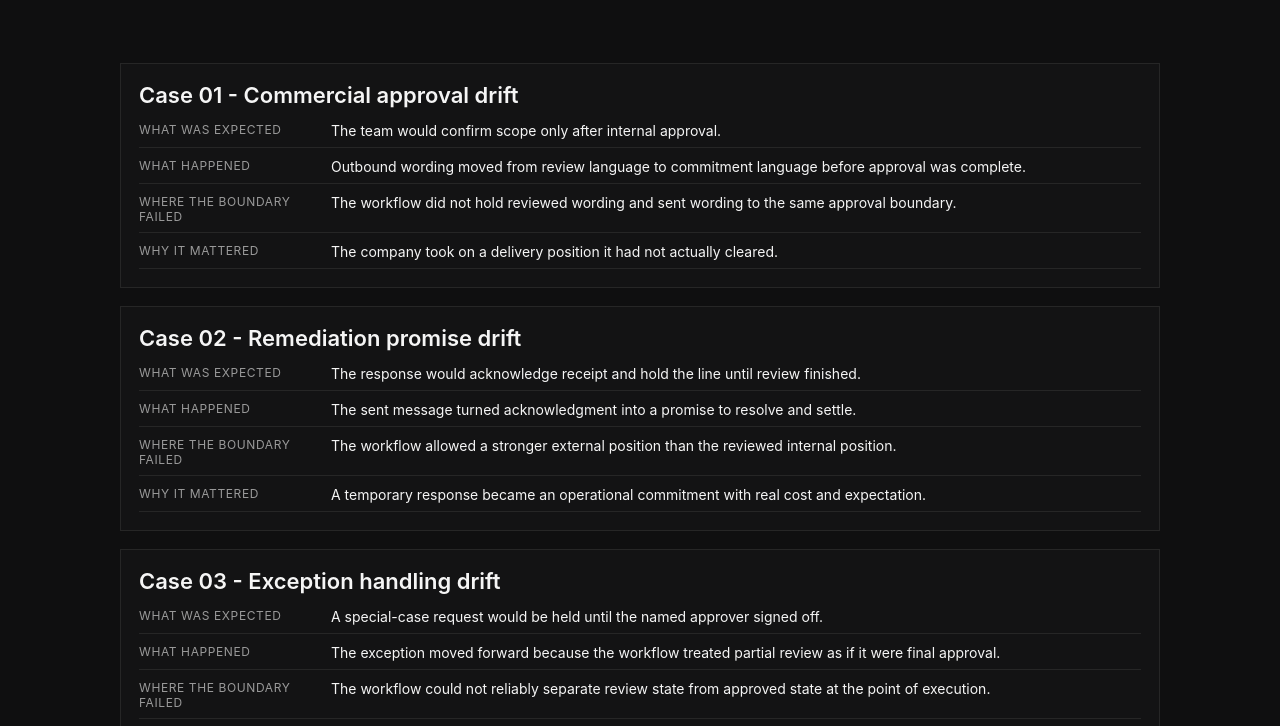
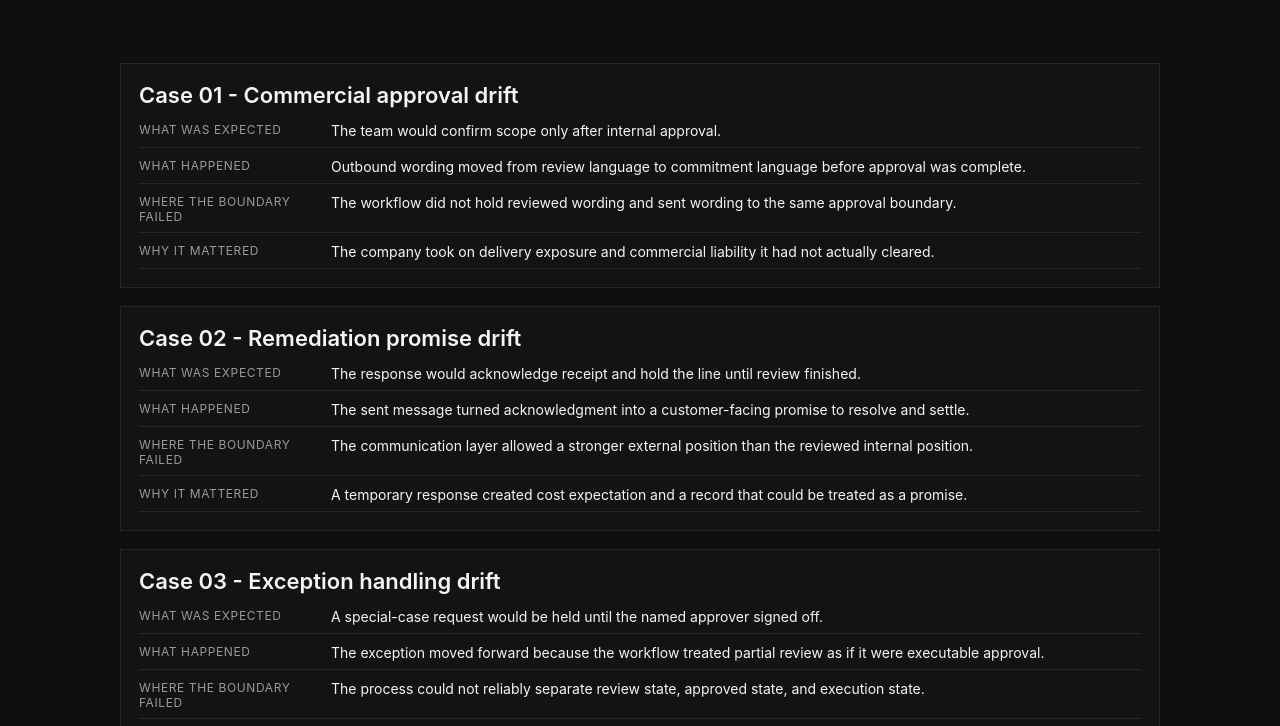
Before and after one commit to IndrasNet108/decirepo, a plain HTML site: page pages/cases.html in a window 1280 px wide. Shown: the part 224-950 px from the top of the page. Drawn offline with Linux system fonts and the light colour scheme.

Commit message:
tighten case recognition language

```diff
--- a/pages/cases.html
+++ b/pages/cases.html
@@ -38,7 +38,7 @@
           </div>
           <div class="kv-line">
             <div class="kv-key">Why it mattered</div>
-            <div class="kv-value">The company took on a delivery position it had not actually cleared.</div>
+            <div class="kv-value">The company took on delivery exposure and commercial liability it had not actually cleared.</div>
           </div>
         </div>
       </section>
@@ -52,15 +52,15 @@
           </div>
           <div class="kv-line">
             <div class="kv-key">What happened</div>
-            <div class="kv-value">The sent message turned acknowledgment into a promise to resolve and settle.</div>
+            <div class="kv-value">The sent message turned acknowledgment into a customer-facing promise to resolve and settle.</div>
           </div>
           <div class="kv-line">
             <div class="kv-key">Where the boundary failed</div>
-            <div class="kv-value">The workflow allowed a stronger external position than the reviewed internal position.</div>
+            <div class="kv-value">The communication layer allowed a stronger external position than the reviewed internal position.</div>
           </div>
           <div class="kv-line">
             <div class="kv-key">Why it mattered</div>
-            <div class="kv-value">A temporary response became an operational commitment with real cost and expectation.</div>
+            <div class="kv-value">A temporary response created cost expectation and a record that could be treated as a promise.</div>
           </div>
         </div>
       </section>
@@ -74,15 +74,15 @@
           </div>
           <div class="kv-line">
             <div class="kv-key">What happened</div>
-            <div class="kv-value">The exception moved forward because the workflow treated partial review as if it were final approval.</div>
+            <div class="kv-value">The exception moved forward because the workflow treated partial review as if it were executable approval.</div>
           </div>
           <div class="kv-line">
             <div class="kv-key">Where the boundary failed</div>
-            <div class="kv-value">The workflow could not reliably separate review state from approved state at the point of execution.</div>
+            <div class="kv-value">The process could not reliably separate review state, approved state, and execution state.</div>
           </div>
           <div class="kv-line">
             <div class="kv-key">Why it mattered</div>
-            <div class="kv-value">A one-off exception became a real precedent without a clearly authorized decision.</div>
+            <div class="kv-value">A one-off exception became an operational precedent without a clearly authorized decision.</div>
           </div>
         </div>
       </section>
```
